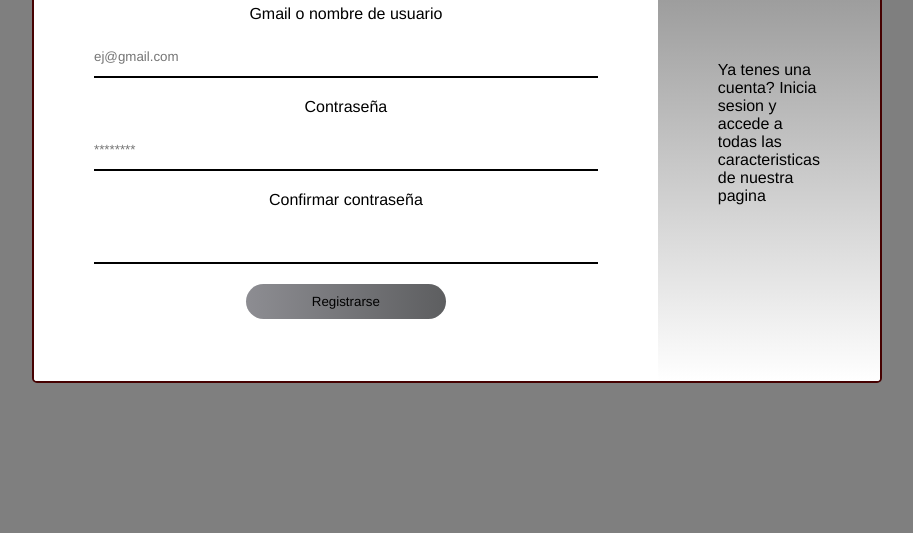
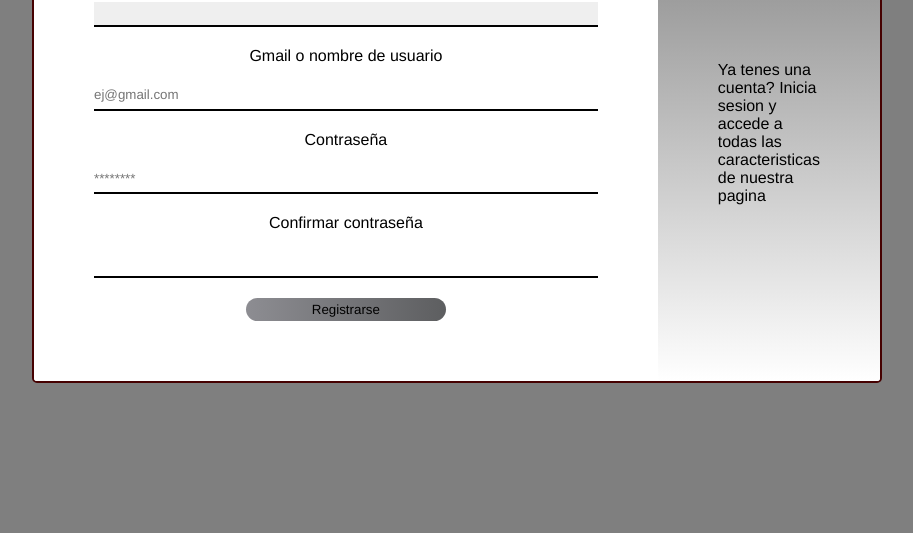
Before and after one commit to Alejandro662006/Proyecto, a plain HTML site: page apps/views/registro.html in a window 1280 px wide. Shown: the part 267-800 px from the top of the page, without its empty margins (183-1096 px from the left). Drawn offline with Linux system fonts and the light colour scheme.

Commit message:
prueba valu

```diff
--- a/apps/views/registro.html
+++ b/apps/views/registro.html
@@ -18,6 +18,7 @@
             <div class = "Signup-Container">
 
                 <h1>Registrarse</h1>
+                <input class="inpt_inicio " type="button" placeholder="prueba" >
                 <label id = "lbl_inicio" for = "inicio">Gmail o nombre de usuario</label>
                 <input class = "inpt_inicio" type="text" placeholder="ej@gmail.com">
                 <label id = "lbl_inicio" for = "inicio">Contraseña</label>
```
